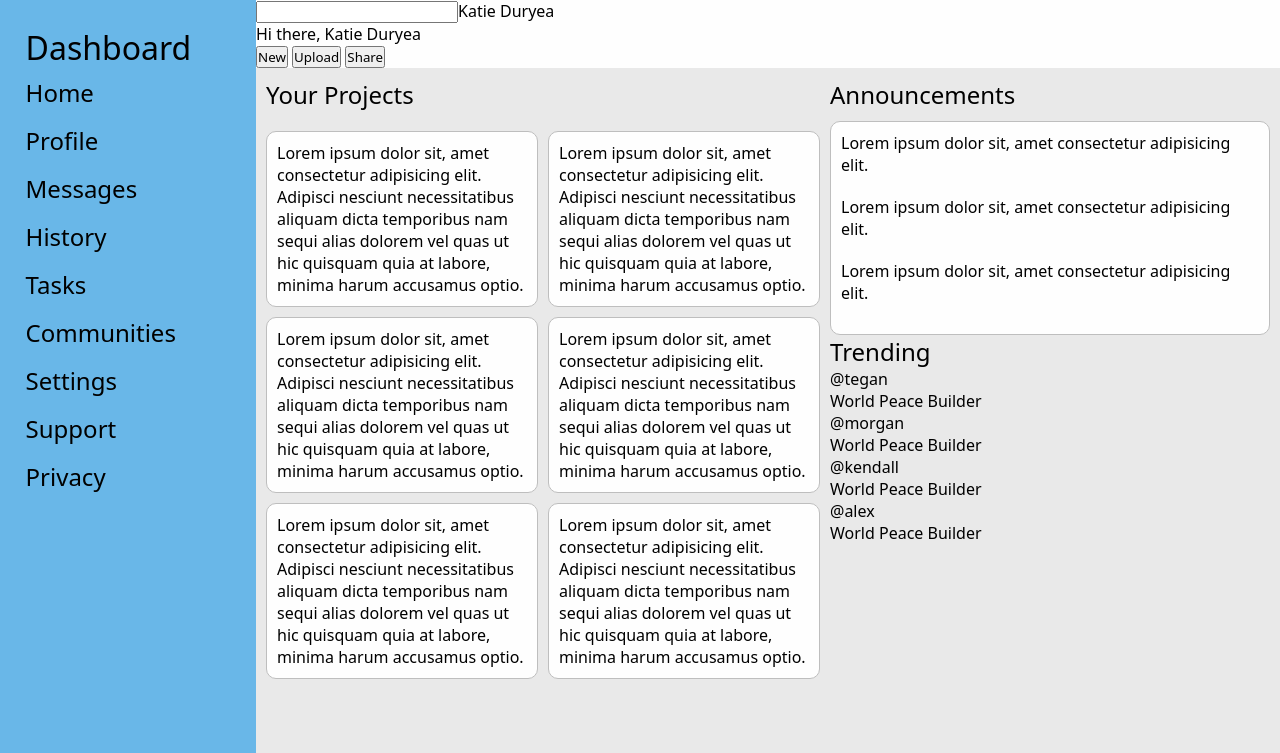
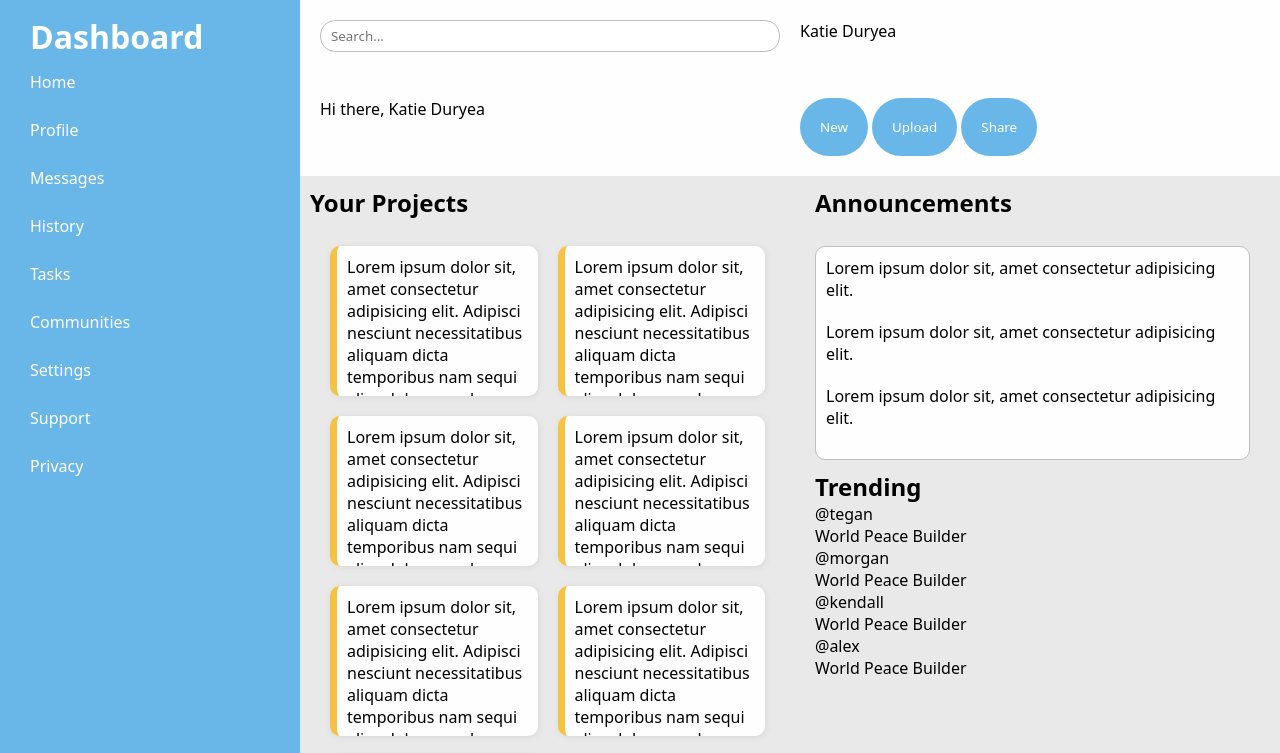
Before and after one commit to katiegd/admin-dash, a plain HTML site: page index.html in a window 1280 px wide. Shown: the top 753 px of the page. Drawn offline with Linux system fonts and the light colour scheme.

Commit message:
Working on laying out elements to match reference dash project.

```diff
--- a/index.html
+++ b/index.html
@@ -12,34 +12,39 @@
         <div class="logo"><h1>Dashboard</h1></div>
         <div class="main-nav">
           <ul>
-            <li>Home</li>
-            <li>Profile</li>
-            <li>Messages</li>
-            <li>History</li>
-            <li>Tasks</li>
-            <li>Communities</li>
+            <a href=""><li>Home</li></a>
+            <a href=""><li>Profile</li></a>
+            <a href=""><li>Messages</li></a>
+            <a href=""><li>History</li></a>
+            <a href=""><li>Tasks</li></a>
+            <a href=""><li>Communities</li></a>
           </ul>
           <ul>
-            <li>Settings</li>
-            <li>Support</li>
-            <li>Privacy</li>
+            <a href=""><li>Settings</li></a>
+            <a href=""><li>Support</li></a>
+            <a href=""><li>Privacy</li></a>
           </ul>
         </div>
       </div>
       <div class="header">
-        <div class="upper-header"><input type="text" />Katie Duryea</div>
-        <div class="lower-header">
-          <div class="greeting">Hi there, Katie Duryea</div>
-          <div class="action-buttons">
-            <button>New</button>
-            <button>Upload</button>
-            <button>Share</button>
-          </div>
+        <input class="searchbar" type="text" placeholder="Search..." />
+        <p>Katie Duryea</p>
+        <div class="greeting">Hi there, Katie Duryea</div>
+        <div class="action-buttons">
+          <button class="header-btn">New</button>
+          <button class="header-btn">Upload</button>
+          <button class="header-btn">Share</button>
         </div>
       </div>
       <div class="main-content">
+        <div class="project-content-header"><h2>Your Projects</h2></div>
         <div class="projects">
-          <div class="main-content-header"><h2>Your Projects</h2></div>
+          <div class="project-item">
+            Lorem ipsum dolor sit, amet consectetur adipisicing elit. Adipisci
+            nesciunt necessitatibus aliquam dicta temporibus nam sequi alias
+            dolorem vel quas ut hic quisquam quia at labore, minima harum
+            accusamus optio.
+          </div>
           <div class="project-item">
             Lorem ipsum dolor sit, amet consectetur adipisicing elit. Adipisci
             nesciunt necessitatibus aliquam dicta temporibus nam sequi alias
@@ -78,7 +83,7 @@
           </div>
         </div>
         <div class="right-sidebar">
-          <div class="main-content-header">
+          <div class="announcements-content-header">
             <h2>Announcements</h2>
           </div>
           <div class="announcement-content">
--- a/styles.css
+++ b/styles.css
@@ -1,3 +1,4 @@
+/* GLOBAL SETTINGS */
 * {
   font-family: system-ui, sans-serif;
   font-weight: 300;
@@ -5,62 +6,127 @@
   padding: 0;
 }
 
+h1,
+h2 {
+  font-weight: 700;
+}
+
+.main-nav a {
+  color: #fefefe;
+  text-decoration: none;
+}
+
+a:hover {
+  color: rgb(16, 16, 86);
+}
+
 .container {
-  height: 100vh;
   background-color: rgb(233, 233, 233);
   display: grid;
-  grid-template-columns: 1fr 4fr;
+  grid-template-columns: 300px 1fr;
   grid-template-rows: auto;
+}
+
+/* SIDEBAR CONTENT */
+.logo {
+  color: #fefefe;
 }
 
 .sidebar {
   background-color: hsl(203, 73%, 66%);
   grid-area: 1/1/4/2;
   padding-left: 10%;
-  padding-top: 10%;
+  padding-top: 5%;
 }
 
 .sidebar ul li {
+  font-weight: 500;
   list-style: none;
   line-height: 3rem;
-  font-size: 1.5rem;
 }
 
+/* HEADER CONTENT */
 .header {
   background-color: #fefefe;
+  padding: 20px;
   grid-area: 1 / 2;
+  display: grid;
+  grid-template-columns: 1fr 1fr;
+  grid-template-rows: 1fr 1fr;
+  gap: 20px;
 }
 
+.header-btn {
+  padding: 20px;
+  background-color: hsl(203, 73%, 66%);
+  border: 0;
+  border-radius: 30px;
+  font-weight: 500;
+  color: #fefefe;
+  transition: transform 0.3s ease;
+}
+
+.header-btn:hover {
+  background-color: hsl(203, 73%, 50%);
+  color: black;
+  cursor: pointer;
+  transform: translate(1px, 1px);
+}
+
+.searchbar,
+.header-top-left {
+  grid-area: 1 / 1/ 2 / 2;
+  height: 20px;
+  border: 1px solid #bebebe;
+  border-radius: 15px;
+  padding: 5px 10px 5px 10px;
+  color: #454545;
+}
+
+.header-top-right {
+  grid-area: 1 / 2 / 2/ 3;
+}
+
+.lower-header-left {
+  grid-area: 2 / 1 / 3 / 2;
+}
+
+/* MAIN CONTENT AREA  */
 .main-content {
   grid-area: 2 / 2/ 4/ 4;
   padding: 10px;
   display: grid;
   grid-template-columns: 1fr 1fr;
-  grid-template-rows: 1fr 1fr;
+  grid-template-rows: 50px;
   gap: 10px;
 }
 
-.main-content-header {
-  grid-area: 1 / 1 / 2 / 3;
-  padding-bottom: 10px;
-}
-
 .projects {
+  grid-area: 2 / 1 / 100 / 2;
   display: grid;
-  grid-template-columns: 1fr 1fr;
-  gap: 10px;
+  grid-template-columns: repeat(auto-fit, minmax(150px, 1fr));
+  grid-auto-rows: 150px;
+  gap: 20px;
+  padding-left: 20px;
+  padding-right: 20px;
 }
 
 .project-item {
   background-color: #fefefe;
-  border: 1px solid #bebebe;
+  border-left: 7px solid #f6c23f;
   border-radius: 10px;
   padding: 10px;
-  width: 250px;
+  box-shadow: 1px 1px 6px #d7d7d7;
+  overflow: auto;
 }
 
 .right-sidebar {
   grid-area: 1 / 2 / 2 / 2;
+  display: grid;
+  grid-template-rows: 50px;
+  gap: 10px;
+  padding-left: 20px;
+  padding-right: 20px;
 }
 
 .announcement-content {
```
